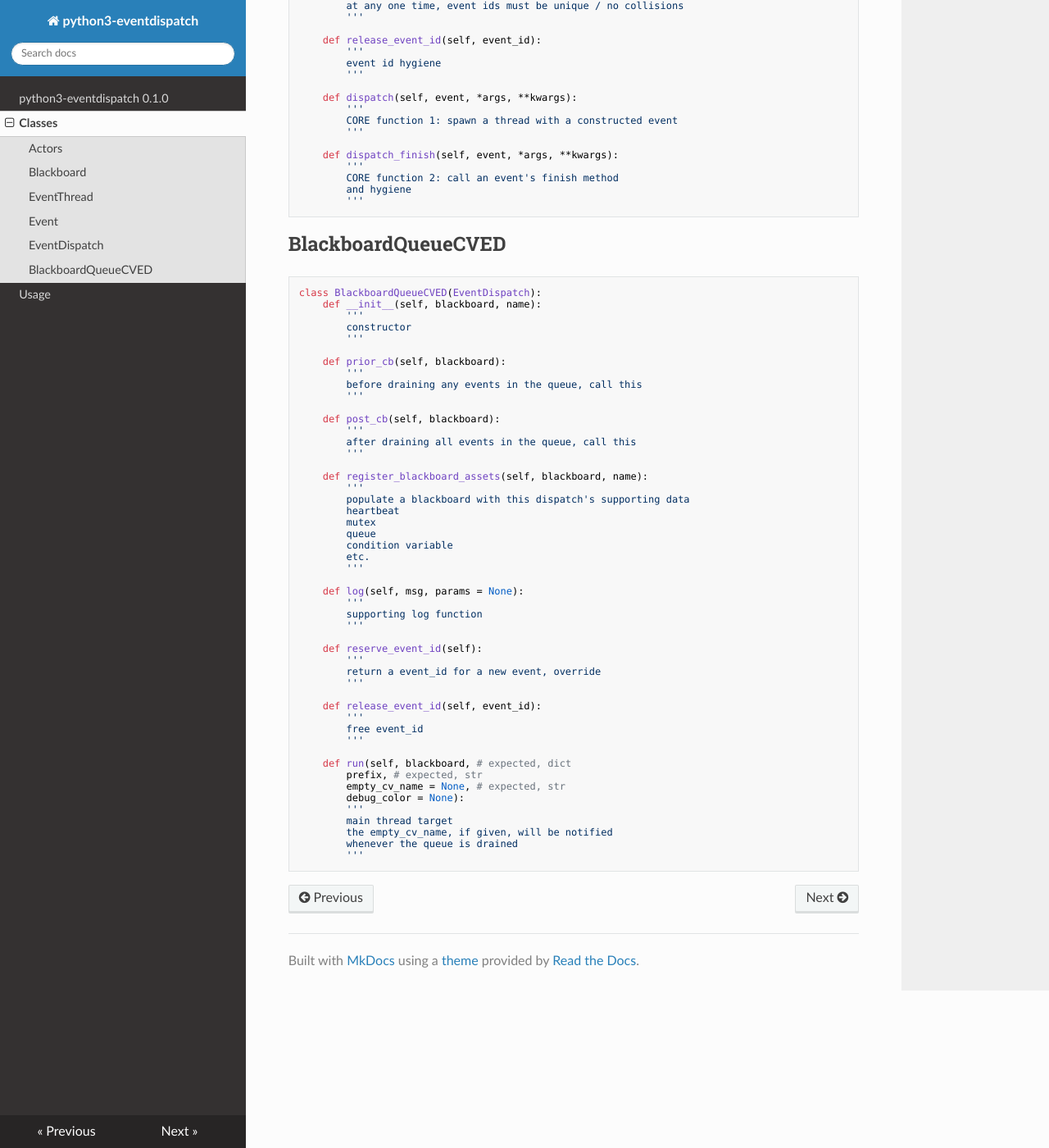
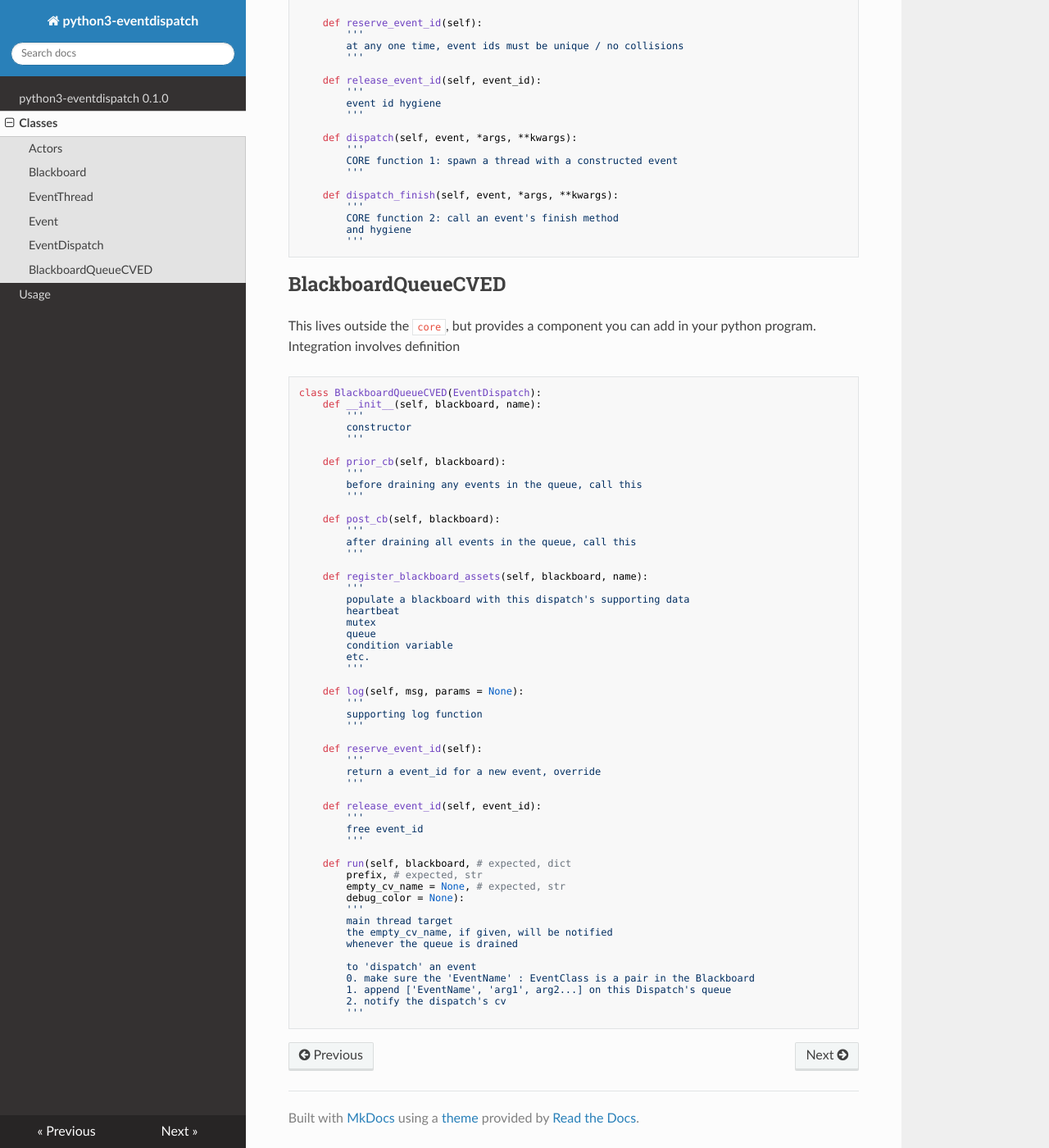
Before and after one commit to cyan-at/eventdispatch, an MkDocs documentation site: the page built from docs/classes.md, in a window 1280 px wide and 1400 px high, scrolled down 2081 px. Shown: the whole window at 82% size. Built offline with MkDocs 1.6.1, drawn with Linux system fonts in a browser that asks for light colours; nearby versions of some CDN libraries; some of the changed text lies outside the part shown.

Commit message:
doc update

````diff
--- a/docs/classes.md
+++ b/docs/classes.md
@@ -7,6 +7,8 @@
 They produce and consume events via some inter-process-communication (IPC) carrier (ROS, TCP, UDP, shared memory, etc.)
 
 ## Blackboard
+
+Define `Event` subclasses as `<Event name>`:`Event type` pairs in this dictionary
 
 ```python
 class Blackboard(dict):
@@ -143,6 +145,8 @@ class EventDispatch(object):
 
 ## BlackboardQueueCVED
 
+This lives outside the `core`, but provides a component you can add in your python program. Integration involves definition
+
 ```python
 class BlackboardQueueCVED(EventDispatch):
     def __init__(self, blackboard, name):
@@ -193,5 +197,10 @@ class BlackboardQueueCVED(EventDispatch):
         main thread target
         the empty_cv_name, if given, will be notified
         whenever the queue is drained
+
+        to 'dispatch' an event
+        0. make sure the 'EventName' : EventClass is a pair in the Blackboard
+        1. append ['EventName', 'arg1', arg2...] on this Dispatch's queue
+        2. notify the dispatch's cv
         '''
 ```
````
